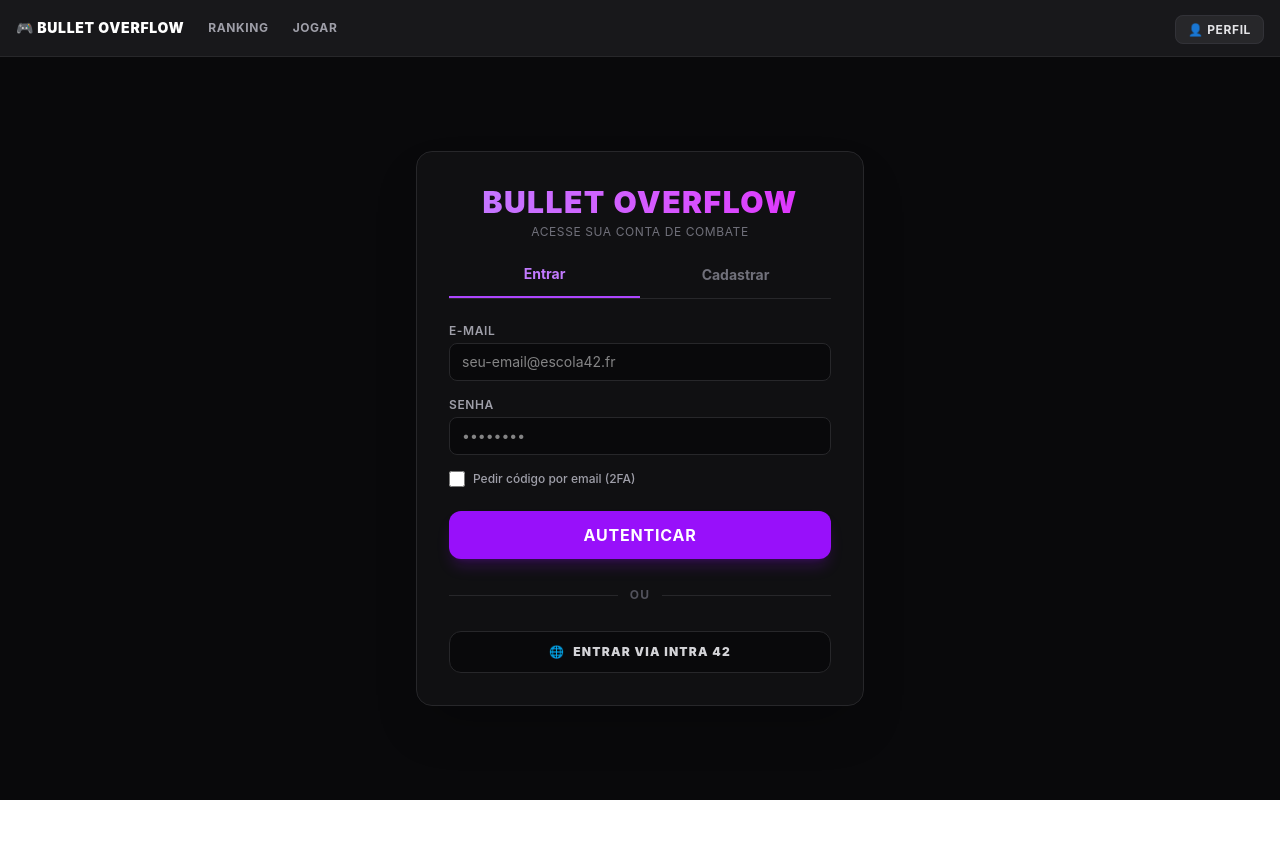
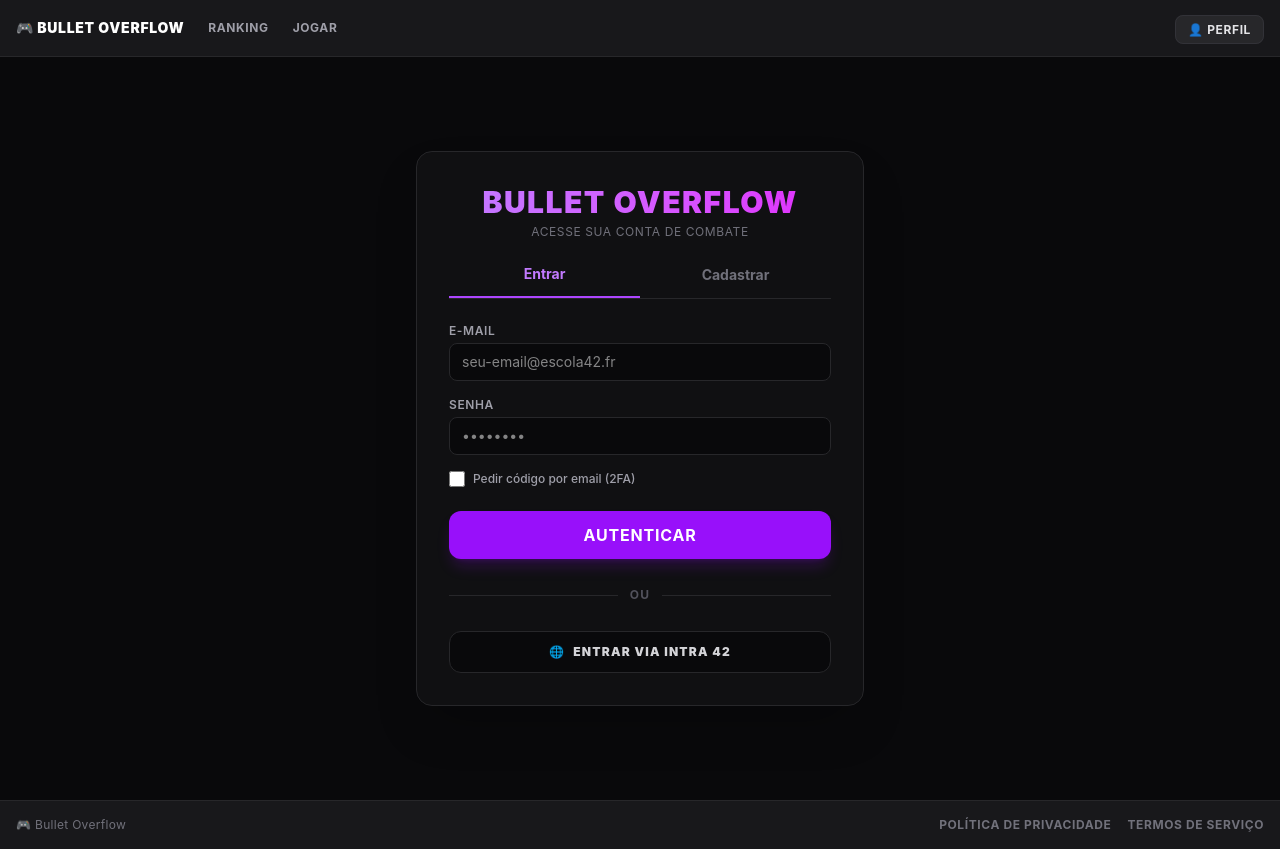
Before and after one commit to luizpanigassi/bulletoverflow42, a React (Vite) app in the folder frontend/: page /login in a window 1280 px wide. Before the commit the page ends 800 px from the top, so only its background shows below. Built offline with nearby package versions, Linux system fonts and the light colour scheme; no server answers.

Commit message:
[feat]: footer with T&R added, achievements added

```diff
--- a/frontend/src/App.tsx
+++ b/frontend/src/App.tsx
@@ -6,6 +6,7 @@ import { MatchmakingPage } from "./pages/MatchmakingPage";
 import { LoginPage } from "./pages/LoginPage";
 import { ProfilePage } from "./pages/ProfilePage";
 import { AiTrainingPage } from "./pages/AiTrainingPage";
+import { Footer } from "./components/Footer";
 import { API_HTTP_BASE } from "./config/api";
 
 const HEARTBEAT_INTERVAL_MS = 20_000;
@@ -73,6 +74,7 @@ export default function App() {
           <Route path="/treino-ia" element={<ProtectedRoute><AiTrainingPage /></ProtectedRoute>} />
         </Routes>
       </main>
+      < Footer />
     </BrowserRouter>
   );
 }
--- /dev/null
+++ b/frontend/src/components/Footer.tsx
@@ -0,0 +1,33 @@
+import { useState } from "react";
+import { PrivacyModal } from "./PrivacyModal";
+import { TermsModal } from "./TermsModal";
+
+export function Footer() {
+  const [showPrivacyModal, setShowPrivacyModal] = useState(false);
+  const [showTermsModal, setShowTermsModal] = useState(false);
+
+  return (
+    <>
+      <footer className="flex flex-wrap justify-between items-center gap-3 px-4 py-4 bg-zinc-900 border-t border-zinc-800 text-xs text-zinc-500 select-none">
+        <span className="tracking-wide">🎮 Bullet Overflow</span>
+        <div className="flex gap-4">
+          <button
+            onClick={() => setShowPrivacyModal(true)}
+            className="hover:text-white transition-colors uppercase tracking-wider font-bold cursor-pointer"
+          >
+            Política de Privacidade
+          </button>
+          <button
+            onClick={() => setShowTermsModal(true)}
+            className="hover:text-white transition-colors uppercase tracking-wider font-bold cursor-pointer"
+          >
+            Termos de Serviço
+          </button>
+        </div>
+      </footer>
+
+      <PrivacyModal isOpen={showPrivacyModal} onClose={() => setShowPrivacyModal(false)} />
+      <TermsModal isOpen={showTermsModal} onClose={() => setShowTermsModal(false)} />
+    </>
+  );
+}
--- a/frontend/src/pages/ProfilePage.tsx
+++ b/frontend/src/pages/ProfilePage.tsx
@@ -44,6 +44,10 @@ interface ProfileData {
 
 const MAX_AVATAR_BYTES = 2 * 1024 * 1024; // 2MB
 const ALLOWED_AVATAR_TYPES = ["image/png", "image/jpeg", "image/webp", "image/gif"];
+
+// Conquistas derivadas direto de `wins` (que já vem persistido via partidas
+// reais no banco) — não precisa de tabela própria.
+const ACHIEVEMENT_THRESHOLDS = [1, 5, 10, 50, 100];
 
 export function ProfilePage() {
   const navigate = useNavigate();
@@ -429,6 +433,44 @@ export function ProfilePage() {
             </div>
           </div>
 
+          {/* Conquistas (derivadas de wins, sem tabela própria) */}
+          <div className="bg-zinc-900/40 border border-zinc-800 p-6 rounded-2xl shadow-2xl backdrop-blur-sm flex flex-col gap-4">
+            <div className="flex justify-between items-center border-b border-zinc-800 pb-3">
+              <h3 className="font-black text-purple-400 tracking-wider uppercase text-xs">Conquistas</h3>
+              {(() => {
+                const wins = profile?.wins ?? 0;
+                const next = ACHIEVEMENT_THRESHOLDS.find((t) => t > wins);
+                return next ? (
+                  <span className="text-zinc-600 font-mono text-[10px] uppercase">
+                    {wins}/{next} vitórias pra próxima
+                  </span>
+                ) : null;
+              })()}
+            </div>
+
+            <div className="grid grid-cols-5 gap-3">
+              {ACHIEVEMENT_THRESHOLDS.map((threshold) => {
+                const unlocked = (profile?.wins ?? 0) >= threshold;
+                return (
+                  <div
+                    key={threshold}
+                    title={unlocked ? `${threshold} vitórias — desbloqueada` : `${threshold} vitórias — bloqueada`}
+                    className={`flex flex-col items-center gap-1 p-3 rounded-xl border text-center transition-all ${
+                      unlocked
+                        ? "bg-purple-950/30 border-purple-700/50 shadow-lg shadow-purple-600/10"
+                        : "bg-zinc-950/40 border-zinc-800 opacity-40"
+                    }`}
+                  >
+                    <span className="text-2xl">{unlocked ? "🏆" : "🔒"}</span>
+                    <span className={`text-[10px] font-black uppercase tracking-wider ${unlocked ? "text-purple-300" : "text-zinc-600"}`}>
+                      {threshold} {threshold === 1 ? "vitória" : "vitórias"}
+                    </span>
+                  </div>
+                );
+              })}
+            </div>
+          </div>
+
           {/* Histórico de Combates (dados reais via GET /users/:id/matches) */}
           <div className="bg-zinc-900/40 border border-zinc-800 p-6 rounded-2xl shadow-2xl backdrop-blur-sm flex flex-col gap-4">
             <div className="flex justify-between items-center border-b border-zinc-800 pb-3">
```
